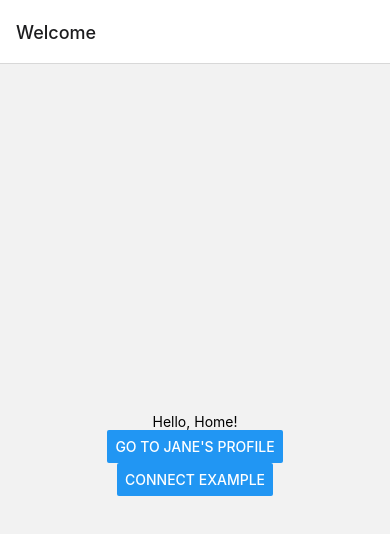
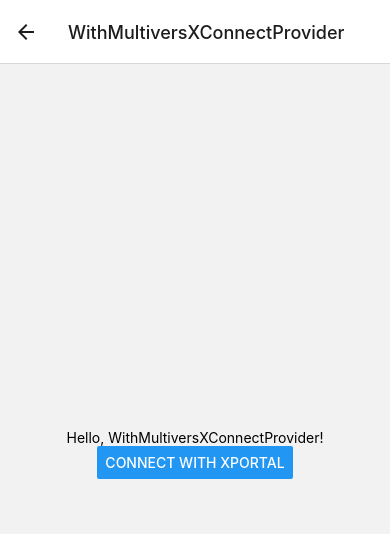
Before and after one commit to bogdan-marian/multiversx-reserch-react-native, a React Native app: screen /WithMultiversXConnectProvider in a window 390 px wide. Shown: the top 534 px of the page. Built offline with nearby package versions, Linux system fonts and the light colour scheme.

Commit message:
added multervers x page

```diff
--- /dev/null
+++ b/src/ConnectWalletConnetExample.tsx
@@ -0,0 +1,52 @@
+import React from 'react';
+import {Alert, Button, Text, View} from 'react-native';
+import AuthClient from '@walletconnect/auth-client';
+
+const showAlert = () =>
+  Alert.alert('Alert Title', 'Time to connect with xPortal', [
+    {
+      text: 'Ask me later',
+      onPress: () => console.log('Ask me later pressed'),
+    },
+    {
+      text: 'Cancel',
+      onPress: () => console.log('Cancel Pressed'),
+      style: 'cancel',
+    },
+    {text: 'OK', onPress: () => console.log('OK Pressed')},
+  ]);
+
+const initAuthClient = async () => {
+  try {
+
+    console.log('Init auth');
+    const authClient = await AuthClient.init({
+      projectId: "3eed50c3b154388063a0920505f8322a",
+      metadata: {
+        name: "my-auth-dapp",
+        description: "A dapp using WalletConnect AuthClient",
+        url: "#",
+        icons: ["https://my-auth-dapp.com/icons/logo.png"],
+      },
+    });
+
+    console.log('End auth');
+  } catch (error) {
+    console.log("Huston we have an error", error)
+  }
+};
+
+const ConnectWalletConnectExample = ({route}) => {
+  return (
+    <View
+      style={{
+        flex: 1,
+        justifyContent: 'center',
+        alignItems: 'center',
+      }}>
+      <Text style={{color: 'black'}}>Hello, WithMultiversXConnectProvider!</Text>
+      <Button title="Connect with xPortal" onPress={initAuthClient} />
+    </View>
+  );
+};
+export default ConnectWalletConnectExample;
--- a/src/HelloNavigation.tsx
+++ b/src/HelloNavigation.tsx
@@ -4,6 +4,7 @@
 import HomeScreen from './HomeScreen';
 import ProfileScreen from './ProfileScreen';
 import ConnectExample from './ConnectExample';
+import ConnectWalletConnectExample from './ConnectWalletConnetExample';
 
 const Stack = createNativeStackNavigator();
 
@@ -18,6 +19,10 @@
         />
         <Stack.Screen name="Profile" component={ProfileScreen} />
         <Stack.Screen name="ConnectExample" component={ConnectExample} />
+        <Stack.Screen
+          name="WithMultiversXConnectProvider"
+          component={ConnectWalletConnectExample}
+        />
       </Stack.Navigator>
     </NavigationContainer>
   );
--- a/src/HomeScreen.tsx
+++ b/src/HomeScreen.tsx
@@ -18,6 +18,10 @@
         title="Connect Example"
         onPress={() => navigation.navigate('ConnectExample')}
       />
+       <Button
+        title="WithMultiversXConnectProvider"
+        onPress={() => navigation.navigate('WithMultiversXConnectProvider')}
+      />
     </View>
   );
 };
```
